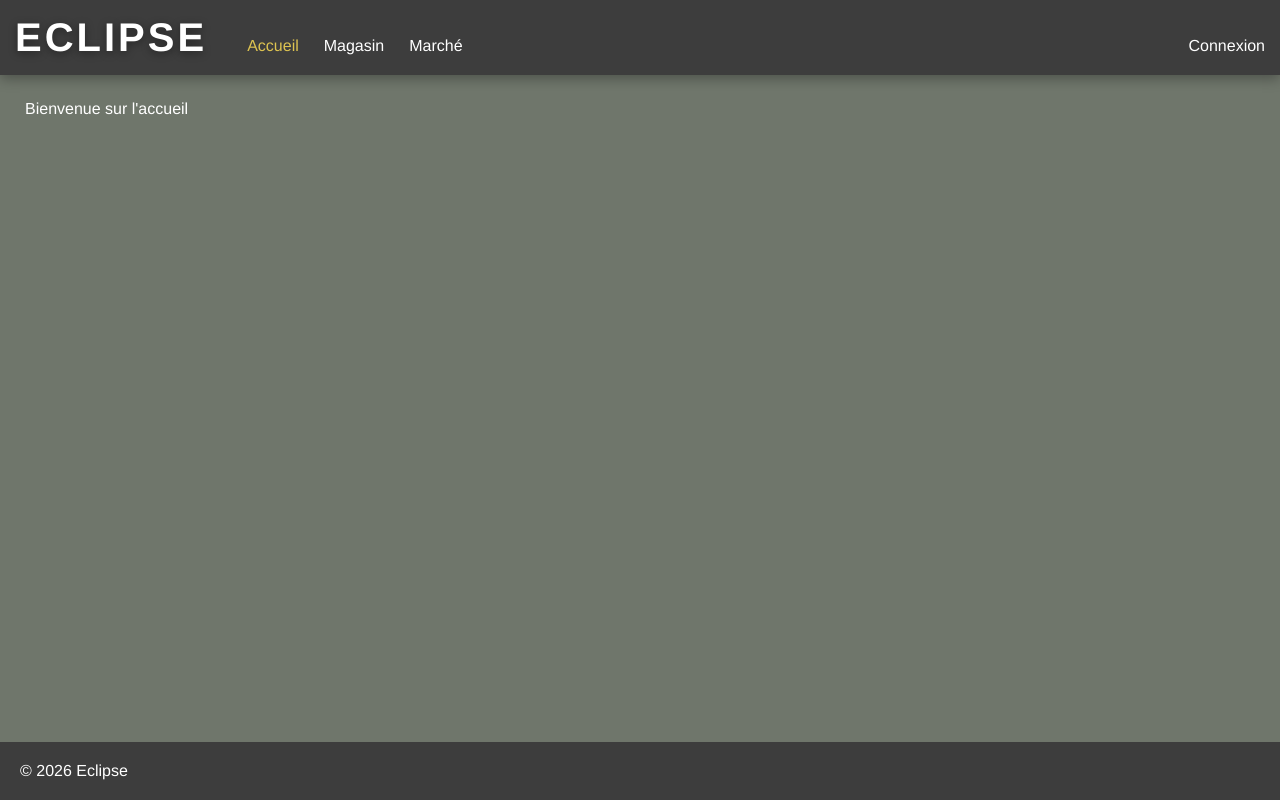
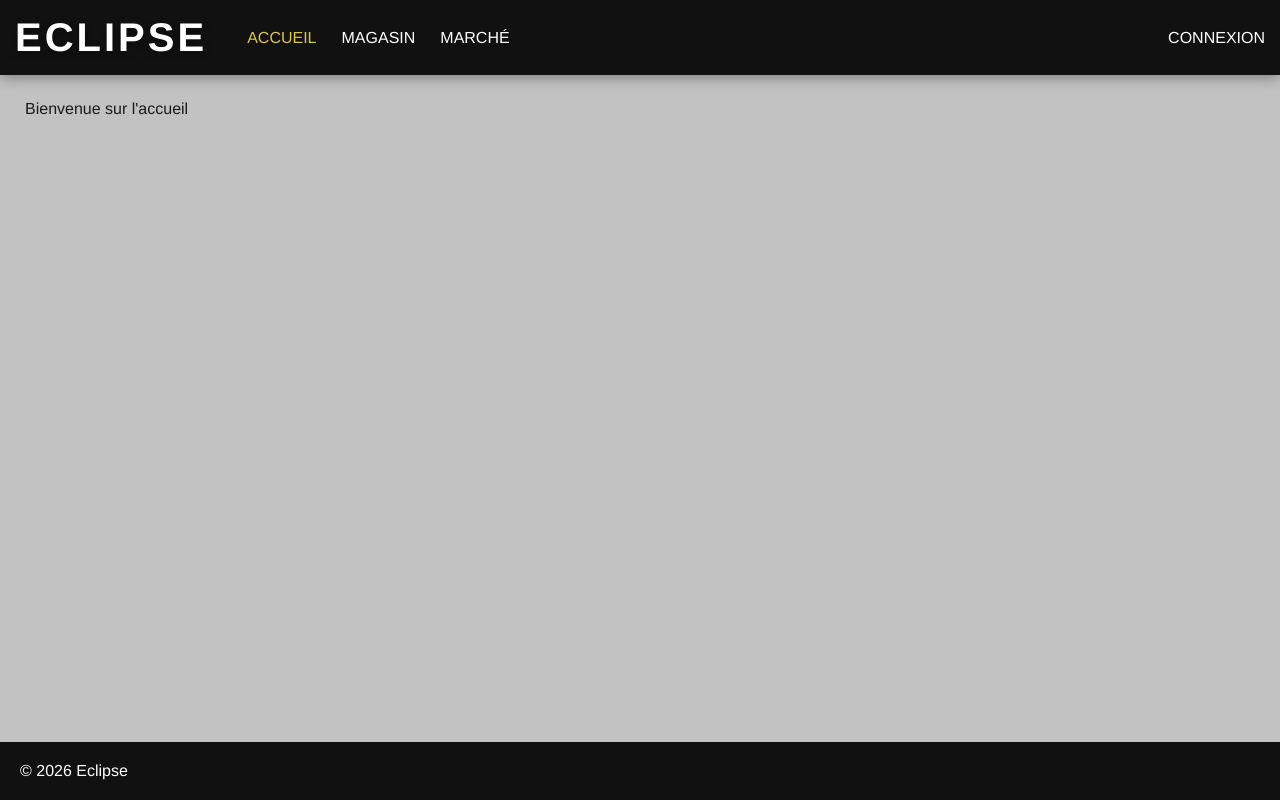
Before and after one commit to alexbed98/eclipse, a React (Vite) app: page / in a window 1280 px wide. Built offline with nearby package versions, Linux system fonts and the light colour scheme.

Commit message:
nouveau look

```diff
--- a/package.json
+++ b/package.json
@@ -12,6 +12,7 @@
   "dependencies": {
     "react": "^19.2.8",
     "react-dom": "^19.2.8",
+    "react-icons": "^5.7.0",
     "react-router-dom": "^7.18.3"
   },
   "devDependencies": {
--- a/src/components/general/Header.jsx
+++ b/src/components/general/Header.jsx
@@ -1,5 +1,6 @@
 import { NavLink, Link, useNavigate } from 'react-router-dom'
 import { useAuth } from '../../context/AuthContext'
+import { FiLogOut } from 'react-icons/fi'; // icone de deconnexion
 
 import '../../css/header.css'
 
@@ -22,29 +23,35 @@ function Header() {
                     <Link to="/" className='brand-title'>
                         <h1>ECLIPSE</h1>
                     </Link>
-                    <NavLink to="/">Accueil</NavLink>
-                    <NavLink to="/shop">Magasin</NavLink>
-                    <NavLink to="/market">Marché</NavLink>
+                    <NavLink to="/">ACCUEIL</NavLink>
+                    <NavLink to="/shop">MAGASIN</NavLink>
+                    <NavLink to="/market">MARCHÉ</NavLink>
 
                     {/* onglets visibles si user est NON connecte */}
                     {!player && (
-                        <NavLink to="/login" className='navlink-right'>Connexion</NavLink>
+                        <NavLink to="/login" className='navlink-right'>CONNEXION</NavLink>
                     )}
 
                     {/* onglets visibles si joueur EST connecte */}
                     {player && (
                         <>
-                            <NavLink to="/game">Jouer</NavLink>
-                            <NavLink to="/inventory">Inventaire</NavLink>
-                            <NavLink to="/profile">Profil</NavLink>
+                            <NavLink to="/game">JOUER</NavLink>
+                            <NavLink to="/inventory">INVENTAIRE</NavLink>
+                            <NavLink to="/profile">PROFIL</NavLink>
 
                             {/* onglets visibles si user est ADMIN */}
                             {Boolean(player.est_admin) && (
-                                <NavLink to="/admin">Administrateur</NavLink>
+                                <NavLink to="/admin">ADMIN</NavLink>
                             )}
 
                             <div className='navlink-right username'>{player.alias}</div>
-                            <button className='button-logout' onClick={handleLogout}>Déconnexion</button>
+                            <button
+                                className='button-logout-icon'
+                                onClick={handleLogout}
+                                title="Déconnexion"
+                            >
+                                <FiLogOut size={18} />
+                            </button>
                         </>
                     )}
                 </nav>
--- a/src/css/header.css
+++ b/src/css/header.css
@@ -32,7 +32,7 @@
     flex-wrap: wrap;
     padding: 15px;
     gap: 25px;
-    align-items: baseline;
+    align-items: center;
 }
 
 .navbar a:hover {
@@ -62,7 +62,24 @@
 }
 
 .username {
-    background-color: rgb(27, 27, 27);
+    background-color: var(--color-secondary-5);
     padding: 5px;
     border-radius: 3px;
 }
+
+.button-logout-icon {
+    background-color: var(--color-logout, #8b2626);
+    color: var(--color-white);
+    border: none;
+    border-radius: 6px;
+    padding: 5px;
+    display: inline-flex;
+    align-items: center;
+    justify-content: center;
+    cursor: pointer;
+    line-height: 1;
+}
+
+.button-logout-icon:hover {
+    background-color: #571616;
+}
--- a/src/css/main.css
+++ b/src/css/main.css
@@ -2,10 +2,12 @@
     /* couleurs */
     --color-black: #000000;
     --color-white: #FFFFFF;
-    --color-background: #6F766B;
-    --color-secondary-1: #3d3d3d;
-    --color-secondary-2: #bebebe;
+    --color-background: #c2c2c2;
+    --color-secondary-1: #111111;
+    --color-secondary-2: #e9e9e9;
     --color-secondary-3: #ddc351;
+    --color-secondary-4: #1a1a1a;
+    --color-secondary-5: #2c2c2c;
     --color-logout: #83272d;
     --color-gold: #F7D126;
     --color-powder-petal: #FBE6DA;
@@ -43,6 +45,7 @@ main {
     max-width: var(--dimensions-max-width);
     margin: 0 auto;
     padding: 25px;
+    color: var(--color-secondary-4);
 }
 
 /* pour enlever les underscores sous les liens cliquables */
```
Also changed, not shown: 1 other file (tests, documents, lock files or other folders).
